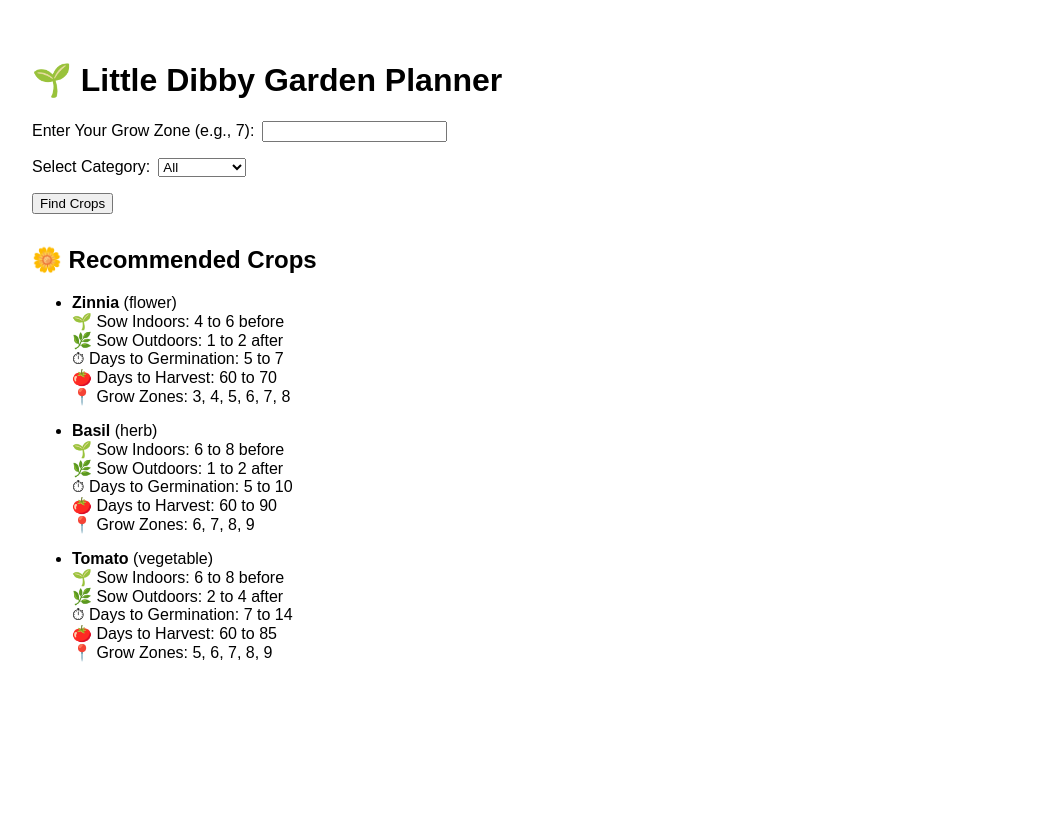
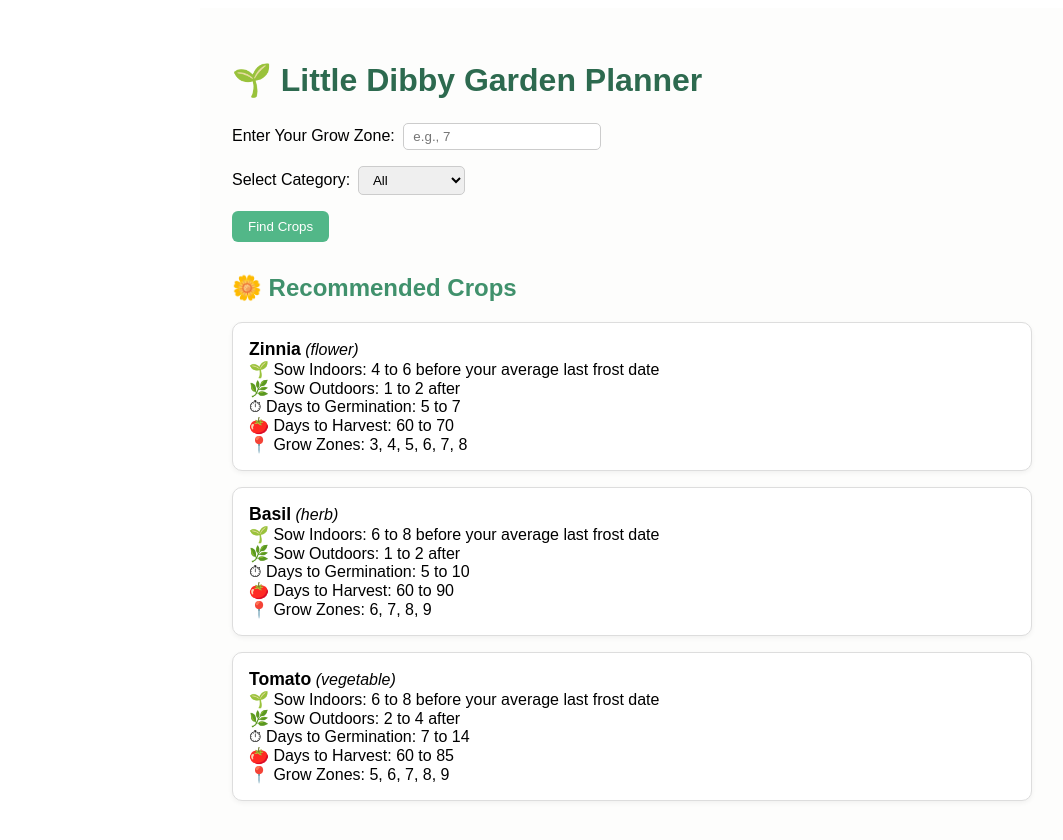
Before and after one commit to SpokenGarden/dibby-app, a React (Create React App) app: page / in a window 1280 px wide. Both pictures are taken after a click on the button "Find Crops". Shown: the top 840 px of the page, without its empty margins (8-1071 px from the left). Before the commit the page ends 800 px from the top, so only its background shows below. Built offline with nearby package versions, Linux system fonts and the light colour scheme.

Commit message:
Update App.js

```diff
--- a/src/App.js
+++ b/src/App.js
@@ -7,7 +7,7 @@ export default function GardenPlannerApp() {
   const [filteredCrops, setFilteredCrops] = useState([]);
 
   const handleSearch = () => {
-    const zonePattern = new RegExp(`Zone[\\s]*${zone}`, "i");
+    const zonePattern = new RegExp(`Zone\s*${zone}`, "i");
 
     const results = cropData.filter((crop) => {
       const zoneMatch =
@@ -31,27 +31,34 @@ export default function GardenPlannerApp() {
     return numbers ? numbers.join(", ") : zones;
   };
 
+  const enhanceText = (text) => {
+    return text.replace(/before/gi, "before your average last frost date");
+  };
+
   return (
-    <div style={{ fontFamily: "Arial, sans-serif", padding: "2rem" }}>
-      <h1>🌱 Little Dibby Garden Planner</h1>
+    <div style={{ fontFamily: "Poppins, sans-serif", padding: "2rem", maxWidth: "800px", margin: "0 auto", backgroundColor: "#fdfdfc" }}>
+      <h1 style={{ fontSize: "2rem", marginBottom: "1.5rem", color: "#2d6a4f" }}>🌱 Little Dibby Garden Planner</h1>
+
       <div style={{ marginBottom: "1rem" }}>
         <label>
-          Enter Your Grow Zone (e.g., 7):
+          Enter Your Grow Zone:
           <input
             type="text"
             value={zone}
             onChange={(e) => setZone(e.target.value)}
-            style={{ marginLeft: "0.5rem" }}
+            style={{ marginLeft: "0.5rem", padding: "0.3rem 0.6rem", borderRadius: "5px", border: "1px solid #ccc" }}
+            placeholder="e.g., 7"
           />
         </label>
       </div>
+
       <div style={{ marginBottom: "1rem" }}>
         <label>
           Select Category:
           <select
             value={category}
             onChange={(e) => setCategory(e.target.value)}
-            style={{ marginLeft: "0.5rem" }}
+            style={{ marginLeft: "0.5rem", padding: "0.3rem 0.6rem", borderRadius: "5px", border: "1px solid #ccc" }}
           >
             <option value="all">All</option>
             <option value="flower">Flowers</option>
@@ -60,17 +67,33 @@ export default function GardenPlannerApp() {
           </select>
         </label>
       </div>
-      <button onClick={handleSearch}>Find Crops</button>
+
+      <button
+        onClick={handleSearch}
+        style={{ padding: "0.5rem 1rem", backgroundColor: "#52b788", color: "white", border: "none", borderRadius: "6px", cursor: "pointer" }}
+      >
+        Find Crops
+      </button>
 
       {filteredCrops.length > 0 && (
         <div style={{ marginTop: "2rem" }}>
-          <h2>🌼 Recommended Crops</h2>
-          <ul>
+          <h2 style={{ color: "#40916c" }}>🌼 Recommended Crops</h2>
+          <ul style={{ listStyleType: "none", padding: 0 }}>
             {filteredCrops.map((crop, index) => (
-              <li key={index} style={{ marginBottom: "1rem" }}>
-                <strong>{crop.Crop}</strong> ({crop.Type})<br />
-                🌱 Sow Indoors: {crop.Sow_Indoors}<br />
-                🌿 Sow Outdoors: {crop.Sow_Outdoors}<br />
+              <li
+                key={index}
+                style={{
+                  background: "#ffffff",
+                  border: "1px solid #ddd",
+                  borderRadius: "10px",
+                  padding: "1rem",
+                  marginBottom: "1rem",
+                  boxShadow: "0 2px 5px rgba(0,0,0,0.05)"
+                }}
+              >
+                <strong style={{ fontSize: "1.1rem" }}>{crop.Crop}</strong> <em>({crop.Type})</em><br />
+                🌱 Sow Indoors: {enhanceText(crop.Sow_Indoors)}<br />
+                🌿 Sow Outdoors: {enhanceText(crop.Sow_Outdoors)}<br />
                 ⏱ Days to Germination: {crop.Days_to_Germination}<br />
                 🍅 Days to Harvest: {crop.Days_to_Harvest}<br />
                 📍 Grow Zones: {formatZones(crop.Grow_Zones)}
```
